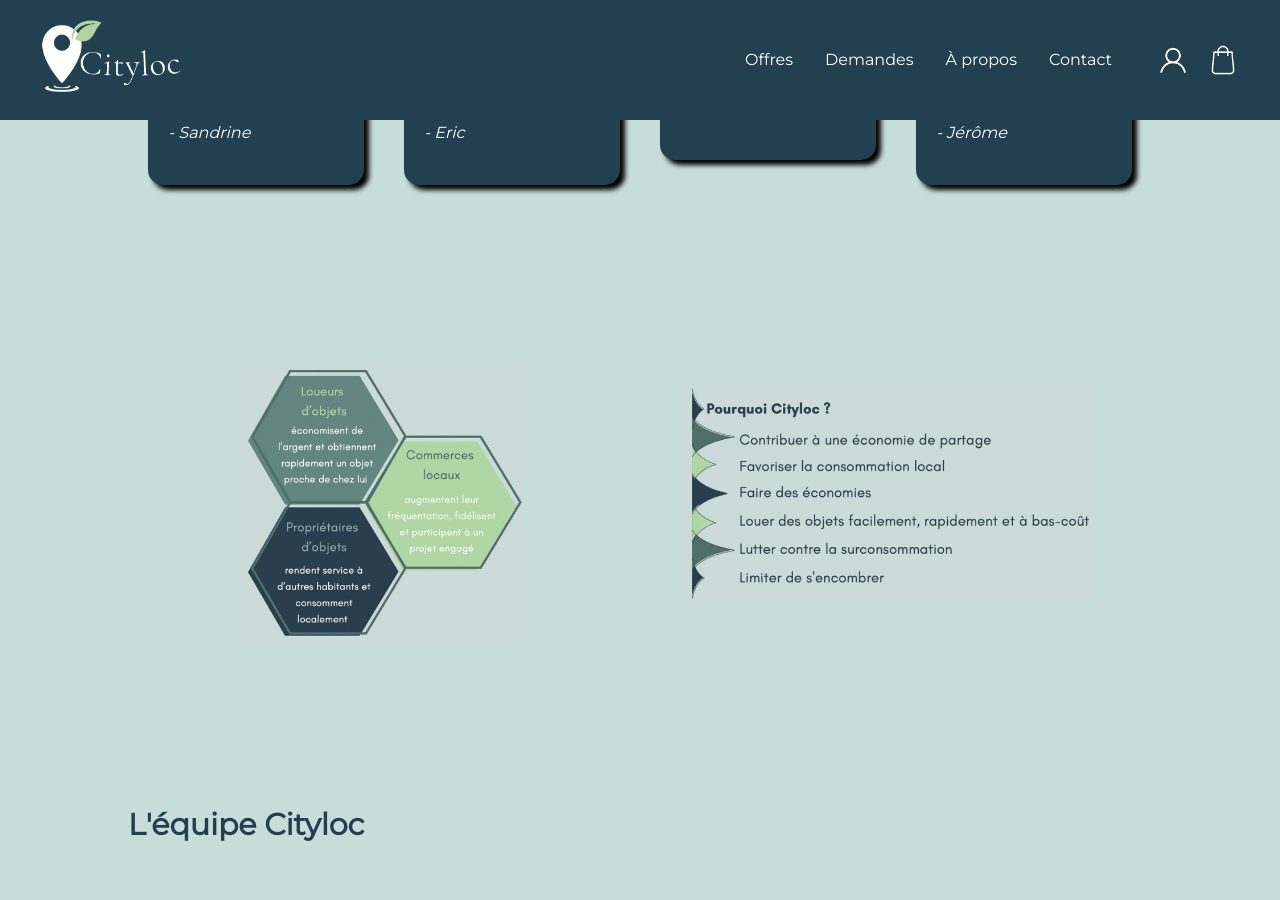
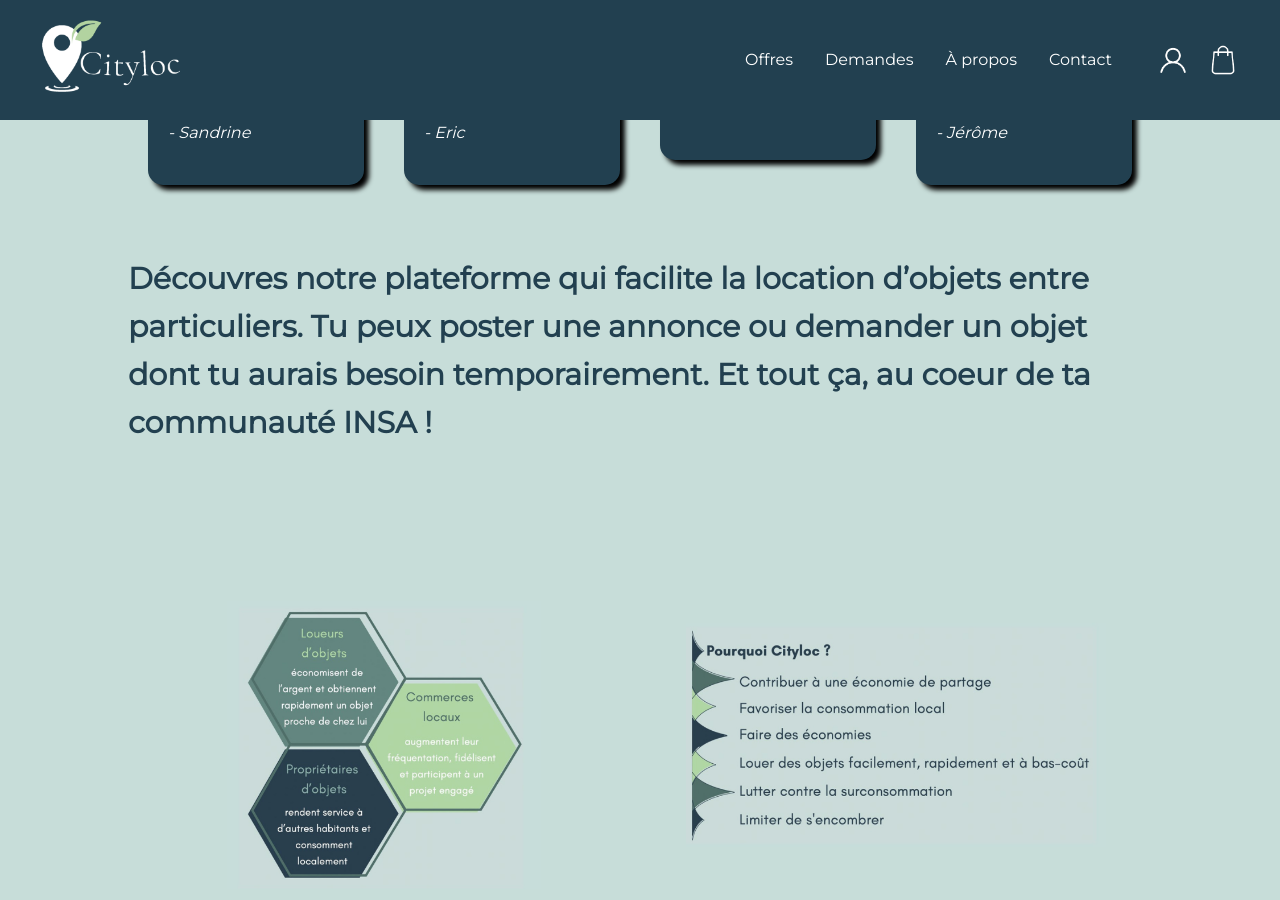
Before and after one commit to Cityloc/cityloc, a Jekyll site: the page built from index.html, in a window 1280 px wide and 900 px high, scrolled down 499 px. Built offline with Jekyll 4.4.1, drawn with Linux system fonts in a browser that asks for light colours.

Commit message:
Update index.html

```diff
--- a/index.html
+++ b/index.html
@@ -146,6 +146,7 @@ title: Cityloc
 
 <!-- OBJECTIFS -->
 
+<h2>Découvres notre plateforme qui facilite la location d’objets entre particuliers. Tu peux poster une annonce ou demander un objet dont tu aurais besoin temporairement. Et tout ça, au coeur de ta communauté INSA !</h2>
 <div class="container-gd">
 	<div class="bloc-un-dg">
 		<img class="flex-fix" src="https://cityloc.github.io/cityloc/imgs/objectif_1.png" alt="Objectifs 1">
```
